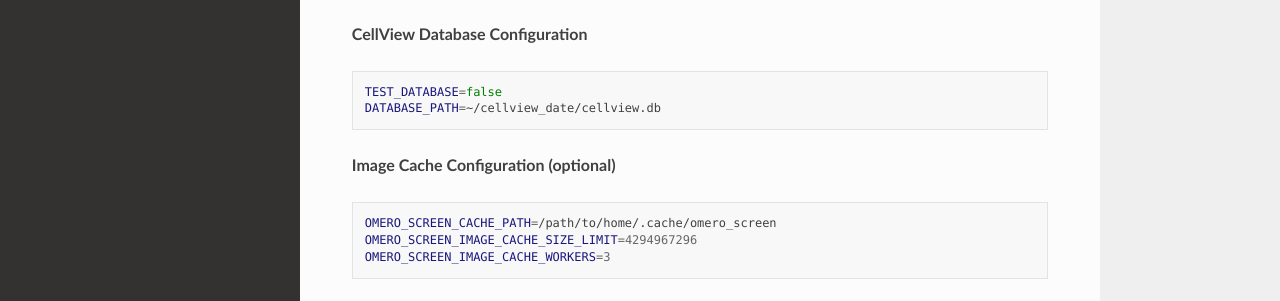
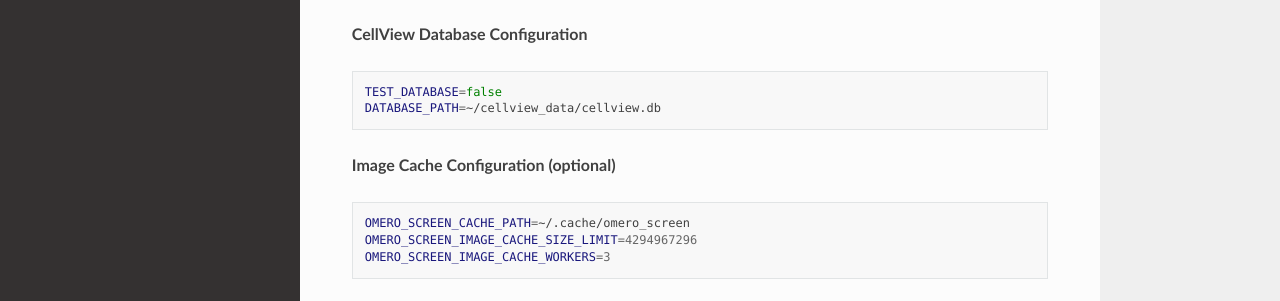
Before and after one commit to HocheggerLab/omero-screen, a Sphinx documentation site: the page built from docs/configuration.rst, in a window 1280 px wide and 1343 px high. Shown: the part 875-1176 px from the top of the window. Built offline with Sphinx 7.4.7 and the Read the Docs theme 3.1.0, drawn with Linux system fonts in a browser that asks for light colours; pages that are not in the unit, such as notebooks, are missing from menus.

Commit message:
chore: update documentation

```diff
--- a/docs/configuration.rst
+++ b/docs/configuration.rst
@@ -42,12 +42,12 @@ Create a ``.env`` file in the root directory with the following variables:
 .. code-block:: bash
 
     TEST_DATABASE=false
-    DATABASE_PATH=~/cellview_date/cellview.db
+    DATABASE_PATH=~/cellview_data/cellview.db
 
 **Image Cache Configuration (optional)**
 
 .. code-block:: bash
 
-    OMERO_SCREEN_CACHE_PATH=/path/to/home/.cache/omero_screen
+    OMERO_SCREEN_CACHE_PATH=~/.cache/omero_screen
     OMERO_SCREEN_IMAGE_CACHE_SIZE_LIMIT=4294967296
     OMERO_SCREEN_IMAGE_CACHE_WORKERS=3
```
Also changed, not shown: README.md (+7 -5 lines).
